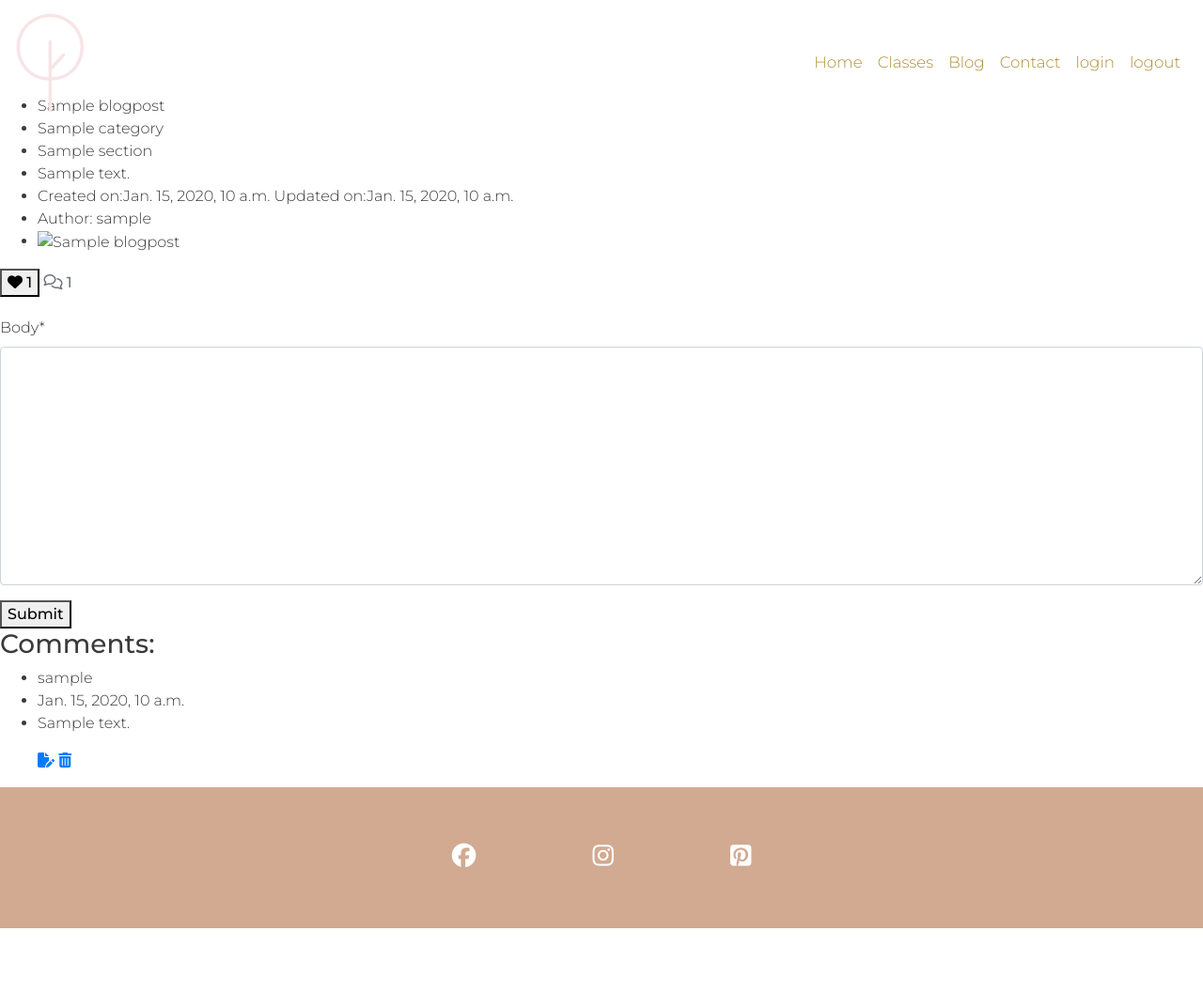
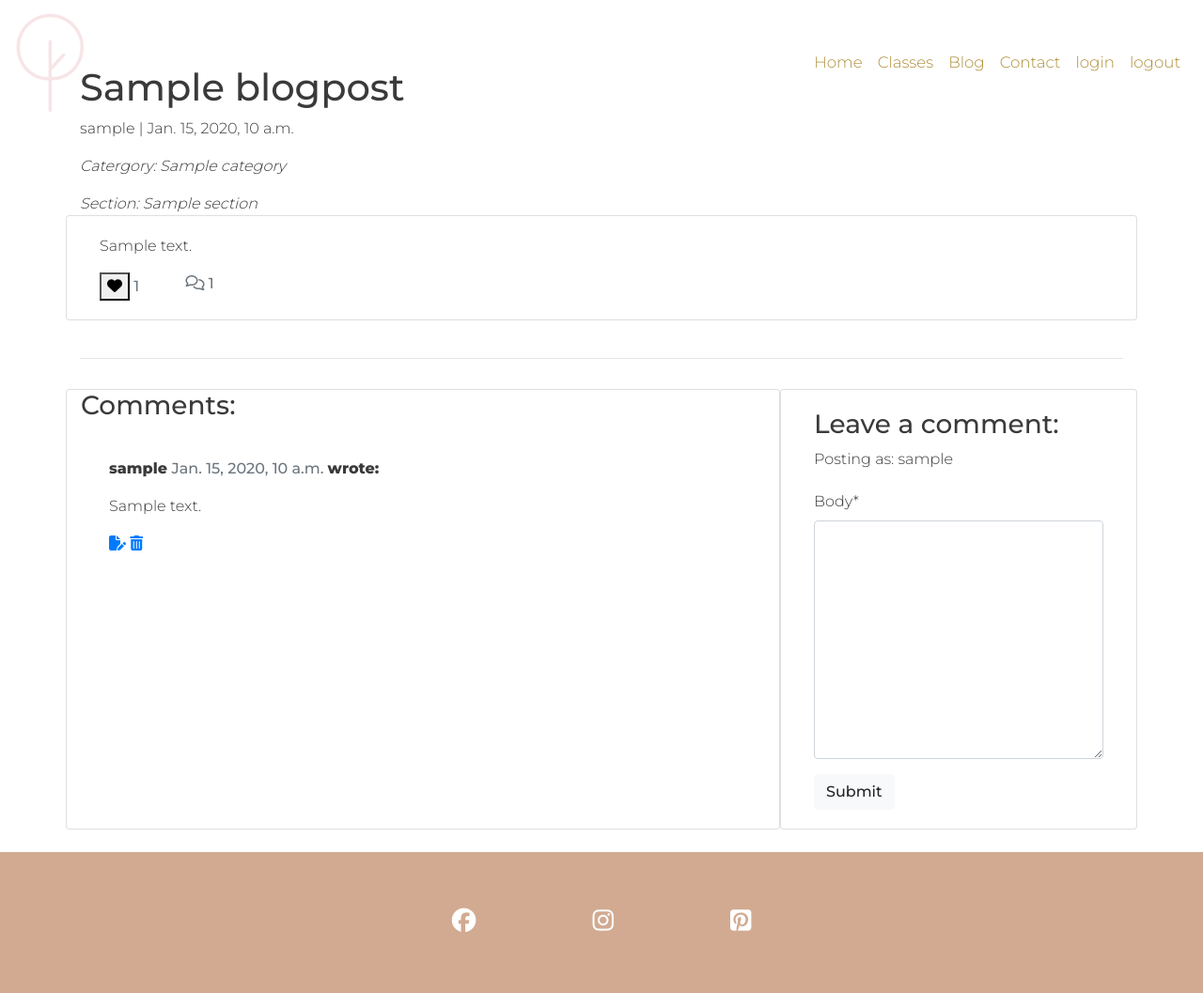
Before and after one commit to AngelicaGuimaraes/P4_magnolia_tree_blog, a Django app: a page that uses templates/blog-post.html in a window 1280 px wide. Shown: the whole page at 94% size. Before the commit the page ends 988 px from the top, so only its background shows below. Run offline with Django 3.2, Linux system fonts and the light colour scheme; a user stored in the database is signed in; tables that the repository leaves empty hold one stand-in row (values such as "Sample post"); some libraries are stand-ins or nearby versions.

Commit message:
add html to blog-post template

```diff
--- a/templates/blog-post.html
+++ b/templates/blog-post.html
@@ -2,66 +2,111 @@
 {% block content %}
 {% load static %}
 {% load crispy_forms_tags %}
+<!-- Layout inspired by I think therefore I blog -->
+<div class="blog-post-head">
+    <div class="container">
+        <div class="row g-0">
+            <div class="col-md-6 blog-post-head-text">
+                <h1 class="post-title">{{ post.title }}</h1>
+                <p class="post-details">{{ post.author }} | {{ post.created_on }}</p>
+                <p class="post-details"><i>Catergory: {{ post.category.all|join:", " }}</i></p>
+                <p class="post-details"><i>Section: {{ post.section.all|join:", " }}</i></p>
+            </div>
+            <div class="d-none d-md-block col-md-6 blog-post-head-image">
+                {% if "placeholder" in post.featured_image.url %}
+                <img src="{% static 'images/placeholder-default.jpg' %}" width="100%">
+                {% else %}
+                <img src=" {{ post.featured_image.url }}" width="100%">
+                {% endif %}
+            </div>
+        </div>
+    </div>
+</div>
 
-<ul>
-    <li>{{ post.title }}</li>
-    <li>{{ post.category.all|join:", " }}</li>
-    <li>{{ post.section.all|join:", " }}</li>
-    <li>{{ post.content | safe }}</li>
-    <li>Created on:{{ post.created_on }} Updated on:{{ post.created_on }}</li>
-    <li>Author: {{ post.author }}</li>
-    <li><img src=" {{ post.featured_image.url }}" alt="{{ post.title }}"></li>
-</ul>
-
+<div class="container">
+    <div class="row">
+        <div class="col card mb-4  mt-3 left  top">
+            <div class="card-body">
+                <p class="card-text ">
+                    {{ post.content | safe }}
+                </p>
+                <div class="row">
+                    <div class="col-1">
                         <strong>
                             {% if user.is_authenticated %}
                             <form class="d-inline" action="{% url 'like_post' post.slug %}" method="POST">
                                 {% csrf_token %}
                                 {% if liked %}
-        <button type="submit" name="blogpost_id" value="{{ post.slug }}"
-            class="like-button-pressed"><i class="fas fa-heart"></i> {{ post.number_of_likes }}</button>
+                                <button type="submit" name="blogpost_id" value="{{post.slug}}" class="btn-like"><i class="fas fa-heart"></i></button>
                                 {% else %}
-        <button type="submit" name="blogpost_id" value="{{ post.slug }}" class="like-button"><i
-                class="far fa-heart"></i> {{ post.number_of_likes }}</button>
+                                <button type="submit" name="blogpost_id" value="{{post.slug}}" class="btn-like"><i class="far fa-heart"></i></button>
                                 {% endif %}
                             </form>
+                            {% else %}
+                            <span class="text-secondary"><i class="far fa-heart"></i></span>
+                            {% endif %}
+                        <span class="text-secondary">{{ post.number_of_likes }} </span>
+                        </strong>
+                    </div>
+                    <div class="col-1">
+                        {% with comments.count as total_comments %}
+                        <strong class="text-secondary"><i class="far fa-comments"></i>
+                            {{ total_comments }}</strong>
+                        {% endwith %}
+                    </div>
+                </div>
+            </div>
+        </div>
+    </div>
+    <div class="row">
+        <div class="col">
+            <hr>
+        </div>
+    </div>
+    <div class="row">
+        <div class="col-md-8 card mb-4  mt-3 ">
+            <h3>Comments:</h3>
+            <div class="card-body">
+                {% for comment in comments %}
+                <div class="comments" style="padding: 10px;">
+                    <p class="font-weight-bold">
+                        {{ comment.name }}
+                        <span class=" text-muted font-weight-normal">
+                            {{ comment.created_on }}
+                        </span> wrote:
+                    </p>
+                    {% if request.user == comment.name %}
+                    {{ comment.body | linebreaks }}
+                    <a href="{% url 'update_comment' comment.pk %}" aria-label="To edit your comment presss here"><i class="fa-solid fa-file-pen edit-icon"></i></a>
+                    <a href="{% url 'delete_comment' post.slug comment.pk %}" aria-label="To delete your comment press here"><i class="fa-solid fa-trash-can delete-icon"></i></a>
+                    {% else %}
+                    {{ comment.body | linebreaks }}
+                    {% endif %}
+                </div>
+                {% endfor %}
+            </div>
+        </div>
+        <div class="col-md-4 card mb-4  mt-3 ">
+            <div class="card-body">
+                {% if commented %}
+                <div class="alert alert-success" role="alert">
+                    Your comment is awaiting approval
+                </div>
+                {% else %}
+                {% if user.is_authenticated %}
 
-    {% else %}
-    <strong class="text-secondary"><i class="far fa-heart"></i> {{ post.number_of_likes }} </strong>
-    {% endif %}
-</strong>
-
-{% with comments.count as total_comments %}
-<strong class="text-secondary"><i class="far fa-comments"></i> {{ total_comments }}</strong>
-{% endwith %}
-
-
-{% if user.is_authenticated %}
-<form method="POST" style="margin-top: 1.3em;">
+                <h3>Leave a comment:</h3>
+                <p>Posting as: {{ user.username }}</p>
+                <form method="post" style="margin-top: 1.3em;">
                     {{ comment_form | crispy }}
                     {% csrf_token %}
-    <button type="submit" class="submit-comment-button">Submit</button>
+                    <button type="submit" class="btn btn-light">Submit</button>
                 </form>
                 {% endif %}
-
-<h3>Comments:</h3>
-{% for comment in comments %}
-<ul>
-    <li>{{ comment.name }}</li>
-    <li>{{ comment.created_on }}</li>
-
-
-
-{% if request.user == comment.name %}
-<li>
-{{ comment.body | linebreaks }}
-<a href="{% url 'update_comment' comment.pk %}" aria-label="To edit your comment presss here"><i class="fa-solid fa-file-pen"></i></a>
-<a href="{% url 'delete_comment' post.slug comment.pk %}" aria-label="To delete your comment press here"><i class="fa-solid fa-trash-can"></i></a>
-</li>
-{% else %}
-<li>{{ comment.body | linebreaks }}</li>
                 {% endif %}
-</ul>
-{% endfor %}
+            </div>
+        </div>
+    </div>
+</div>
 
 {%endblock%}
```
Lines whose indentation alone changed are shown as unchanged.
